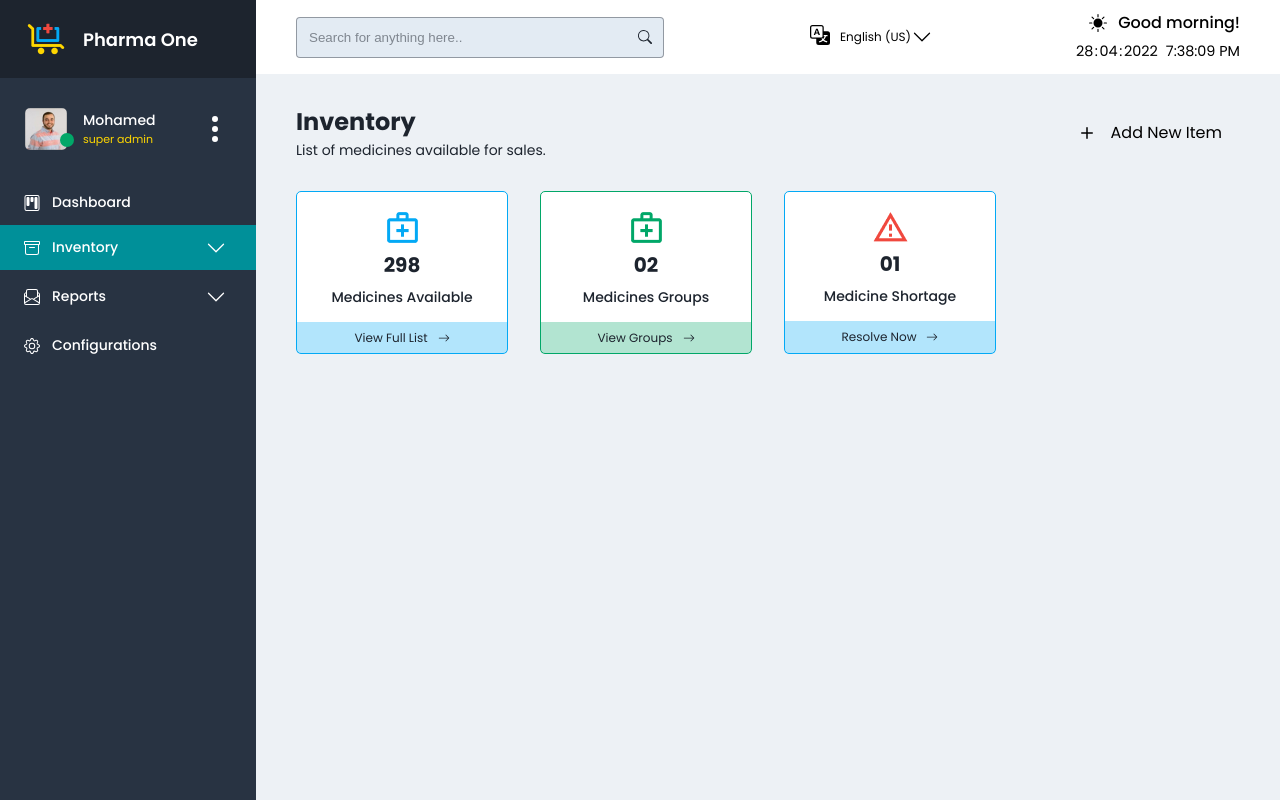
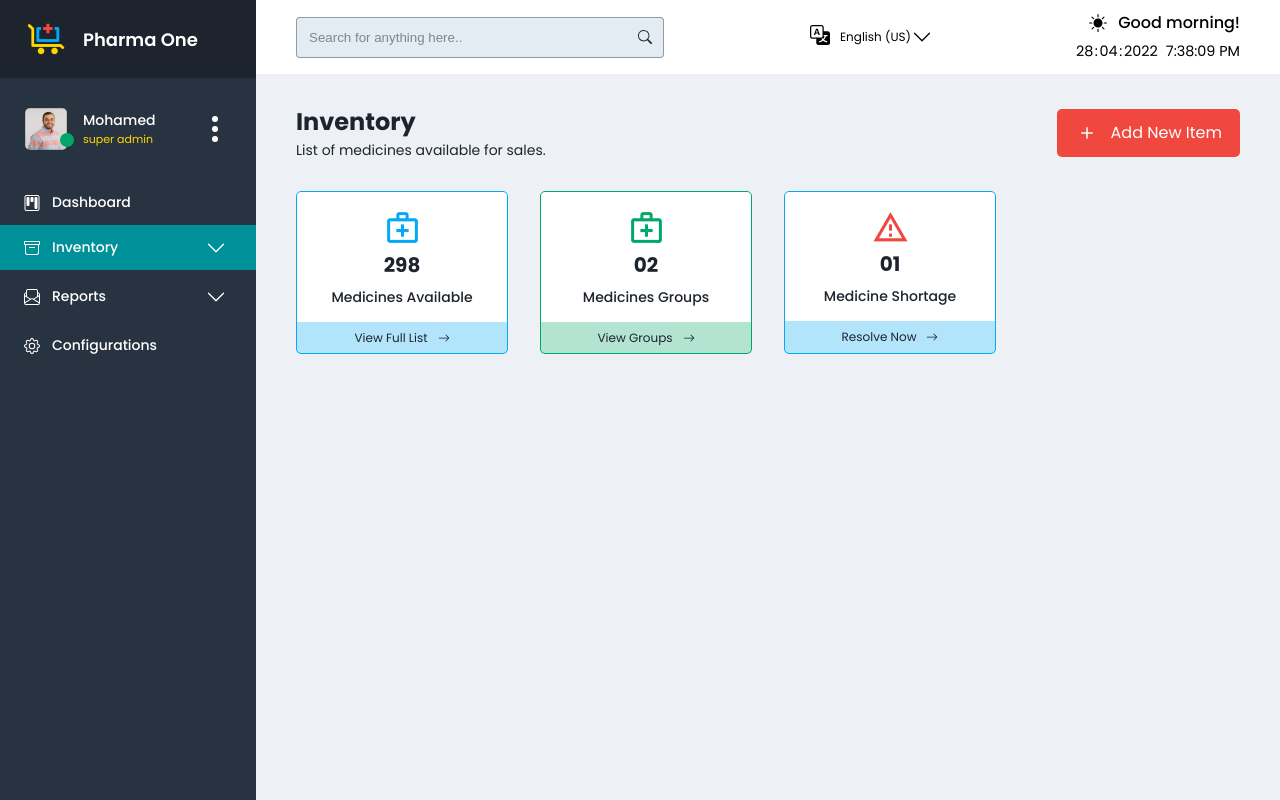
Before and after one commit to mohamedy72/pharmacy-managment, a React (Vite) app: page /inventory in a window 1280 px wide. Built offline with nearby package versions, Linux system fonts and the light colour scheme; data requests are answered from the project's data file.

Commit message:
chore: Remove some logs and unwanted imports

```diff
--- a/src/components/Layouts/LayoutHeader/LayoutHeader.jsx
+++ b/src/components/Layouts/LayoutHeader/LayoutHeader.jsx
@@ -4,7 +4,6 @@ import Button from "@Components/UI/Button/Button";
 import { Dropdown } from "@Components/UI/Widgets";
 import useBodyDismiss from "@Hooks/useBodyDismiss";
 
-import { Link } from "react-router-dom";
 import { FileEarmarkExcel, FileEarmarkPdf } from "react-bootstrap-icons";
 
 const LayoutHeader = ({
--- a/src/components/Routes/Inventory/Inventory.jsx
+++ b/src/components/Routes/Inventory/Inventory.jsx
@@ -26,7 +26,7 @@ const Inventory = () => {
       return <span className="name">{name}</span>;
     }
   });
-
+  console.log(`${pathname}/new`);
   return (
     <section className="inventory">
       <LayoutHeader
@@ -38,7 +38,7 @@ const Inventory = () => {
         text={breadcrumbs.map((bread) => bread)}
         paragraph="List of medicines available for sales."
         icon={<Plus />}
-        path="/inventory/new"
+        path={`new`}
       />
       {pathnameArr.length === 1 ? (
         <section className="inventory_stats">
--- a/src/components/Routes/NewMedicinePage/NewMedicinePage.jsx
+++ b/src/components/Routes/NewMedicinePage/NewMedicinePage.jsx
@@ -1,7 +1,6 @@
 import AddMedicines from "@/components/SubRoutes/AddMedicineForm/AddMedicineForm";
 import { addNewMedicine } from "@Utils/apiCalls";
-import React from "react";
-import { redirect, useActionData } from "react-router-dom";
+import { redirect } from "react-router-dom";
 
 const NewMedicinePage = () => {
   return (
--- a/src/components/SubRoutes/AddMedicineForm/AddMedicineForm.jsx
+++ b/src/components/SubRoutes/AddMedicineForm/AddMedicineForm.jsx
@@ -36,9 +36,6 @@ const AddMedicines = () => {
       onSubmitProps.resetForm();
       onSubmitProps.setSubmitting(false);
     }, 400);
-
-    console.log(newMedicine);
-    console.log(onSubmitProps);
   };
 
   return (
--- a/src/components/UI/Button/Button.jsx
+++ b/src/components/UI/Button/Button.jsx
@@ -12,26 +12,18 @@ const Button = ({
 }) => {
   return (
     <Link
-      className={`
-      btn ${btnClass}
-    `}
-      onClick={(e) => {
-        handleHeaderDropdown();
-      }}
+      className={`btn ${btnClass}`}
+      onClick={handleHeaderDropdown}
       to={path}
     >
       {iconDir === "left" ? (
-        <>
         <span className="btn_data">
           {icon} {label}
         </span>
-        </>
       ) : iconDir === "right" ? (
-        <>
         <span className="btn_data">
           {label} {icon}
         </span>
-        </>
       ) : (
         { label }
       )}
--- a/src/components/UI/Button/button.css
+++ b/src/components/UI/Button/button.css
@@ -1,5 +1,4 @@
 .btn {
-  all: unset;
   padding: 0.75rem 1.125rem;
   border-radius: 5px;
   cursor: pointer;
--- a/src/utils/routes.jsx
+++ b/src/utils/routes.jsx
@@ -54,7 +54,7 @@ export const router = createBrowserRouter(
       </Route>
       <Route path="config" element={<Configuration />} />
       <Route
-        path="/inventory/new"
+        path="inventory/new"
         element={<NewMedicinePage />}
         action={newMedicineAction}
       />
```
Lines whose indentation alone changed are shown as unchanged.
